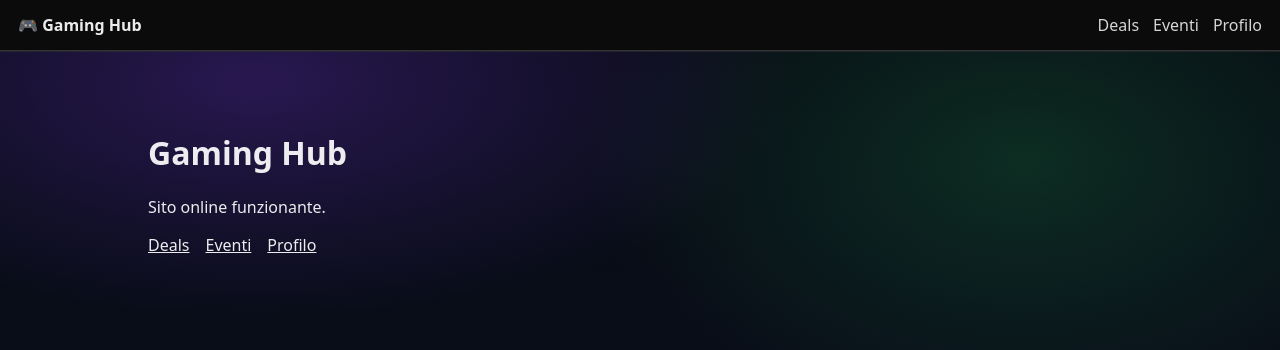
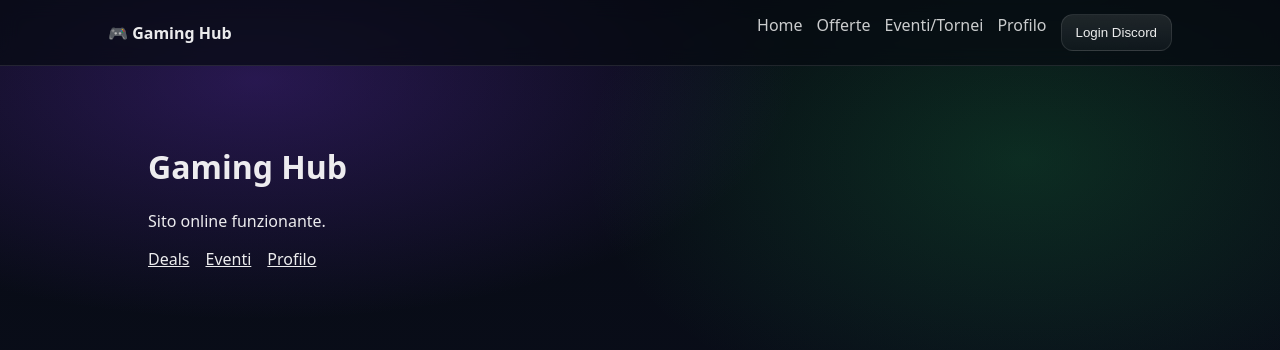
Before and after one commit to fmontis23/gaming-hub, a Next.js app: page / in a window 1280 px wide. Shown: the top 350 px of the page. Built offline with nearby package versions, Linux system fonts and the light colour scheme; no server answers.

Commit message:
add discord login button

```diff
--- a/app/components/Navbar.tsx
+++ b/app/components/Navbar.tsx
@@ -10,12 +10,19 @@ const ADMIN_IDS = (process.env.NEXT_PUBLIC_ADMIN_USER_IDS ?? "")
 
 export default function Navbar() {
   const [userId, setUserId] = useState<string | null>(null);
+  const [logged, setLogged] = useState(false);
 
   useEffect(() => {
-    supabase.auth.getUser().then(({ data }) => setUserId(data?.user?.id ?? null));
+    supabase.auth.getUser().then(({ data }) => {
+      const id = data?.user?.id ?? null;
+      setUserId(id);
+      setLogged(!!id);
+    });
 
-    const { data: sub } = supabase.auth.onAuthStateChange((_e, session) => {
-      setUserId(session?.user?.id ?? null);
+    const { data: sub } = supabase.auth.onAuthStateChange((_event, session) => {
+      const id = session?.user?.id ?? null;
+      setUserId(id);
+      setLogged(!!id);
     });
 
     return () => {
@@ -25,35 +32,47 @@ export default function Navbar() {
 
   const isAdmin = userId ? ADMIN_IDS.includes(userId) : false;
 
+  const login = async () => {
+    const { error } = await supabase.auth.signInWithOAuth({
+      provider: "discord",
+      options: {
+        redirectTo: `${window.location.origin}/auth/callback`,
+      },
+    });
+
+    if (error) {
+      alert("Errore login Discord: " + error.message);
+    }
+  };
+
+  const logout = async () => {
+    await supabase.auth.signOut();
+    window.location.href = "/";
+  };
+
   return (
-    <header style={header()}>
-      <a href="/" style={{ textDecoration: "none", color: "inherit", fontWeight: 900 }}>
+    <div className="navInner">
+      <a className="brand" href="/">
         🎮 Gaming Hub
       </a>
 
-      <nav style={{ display: "flex", gap: 14, flexWrap: "wrap" }}>
-        <a href="/deals" style={link()}>Deals</a>
-        <a href="/events" style={link()}>Eventi</a>
-        <a href="/profile" style={link()}>Profilo</a>
-        {isAdmin && <a href="/admin" style={link()}>Moderatore</a>}
+      <nav className="navLinks">
+        <a href="/">Home</a>
+        <a href="/deals">Offerte</a>
+        <a href="/events">Eventi/Tornei</a>
+        <a href="/profile">Profilo</a>
+        {isAdmin && <a href="/admin">Moderatore</a>}
+
+        {!logged ? (
+          <button className="btn" onClick={login}>
+            Login Discord
+          </button>
+        ) : (
+          <button className="btn" onClick={logout}>
+            Logout
+          </button>
+        )}
       </nav>
-    </header>
+    </div>
   );
 }
-
-function header(): React.CSSProperties {
-  return {
-    padding: "14px 18px",
-    display: "flex",
-    alignItems: "center",
-    justifyContent: "space-between",
-    borderBottom: "1px solid #333",
-    position: "sticky",
-    top: 0,
-    background: "#0b0b0b",
-    zIndex: 10,
-  };
-}
-function link(): React.CSSProperties {
-  return { color: "inherit", textDecoration: "none", opacity: 0.9 };
-}
```
Also changed, not shown: app/auth/callback/page.tsx (+14 -57 lines).
